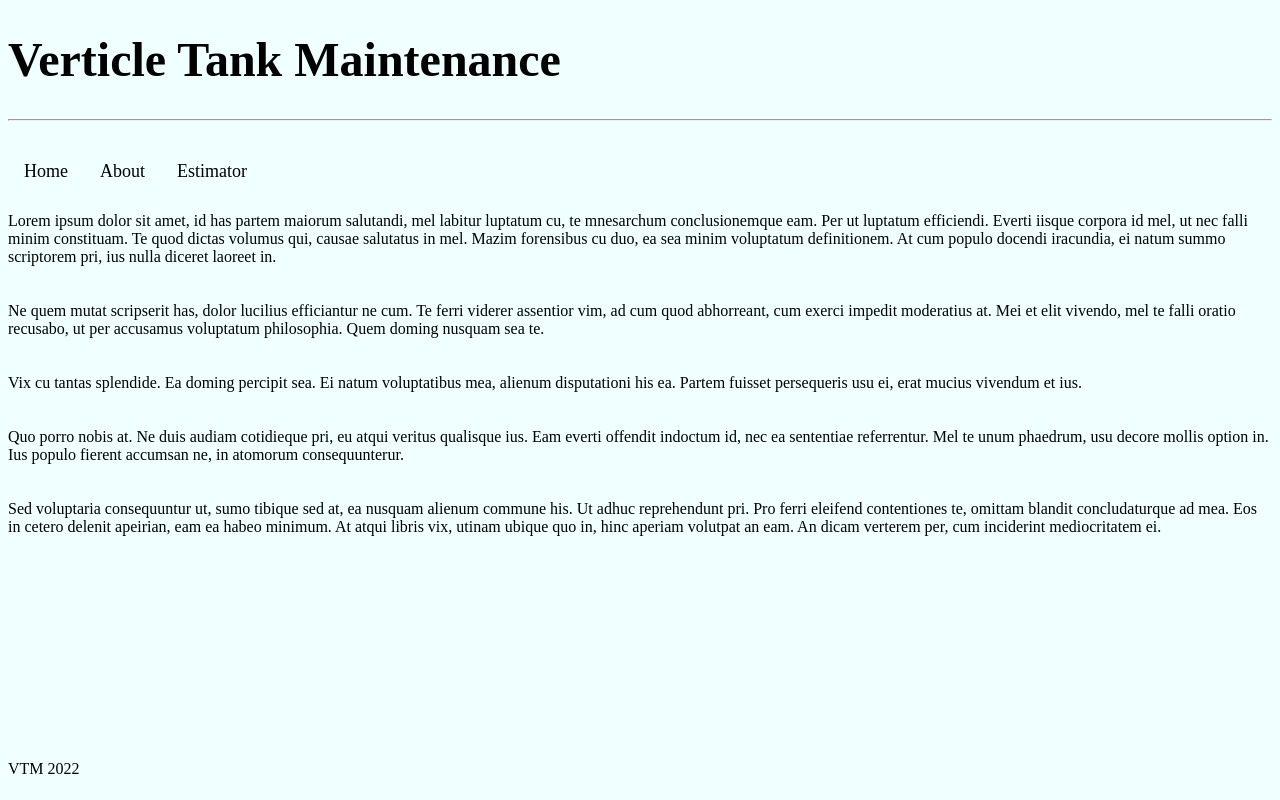
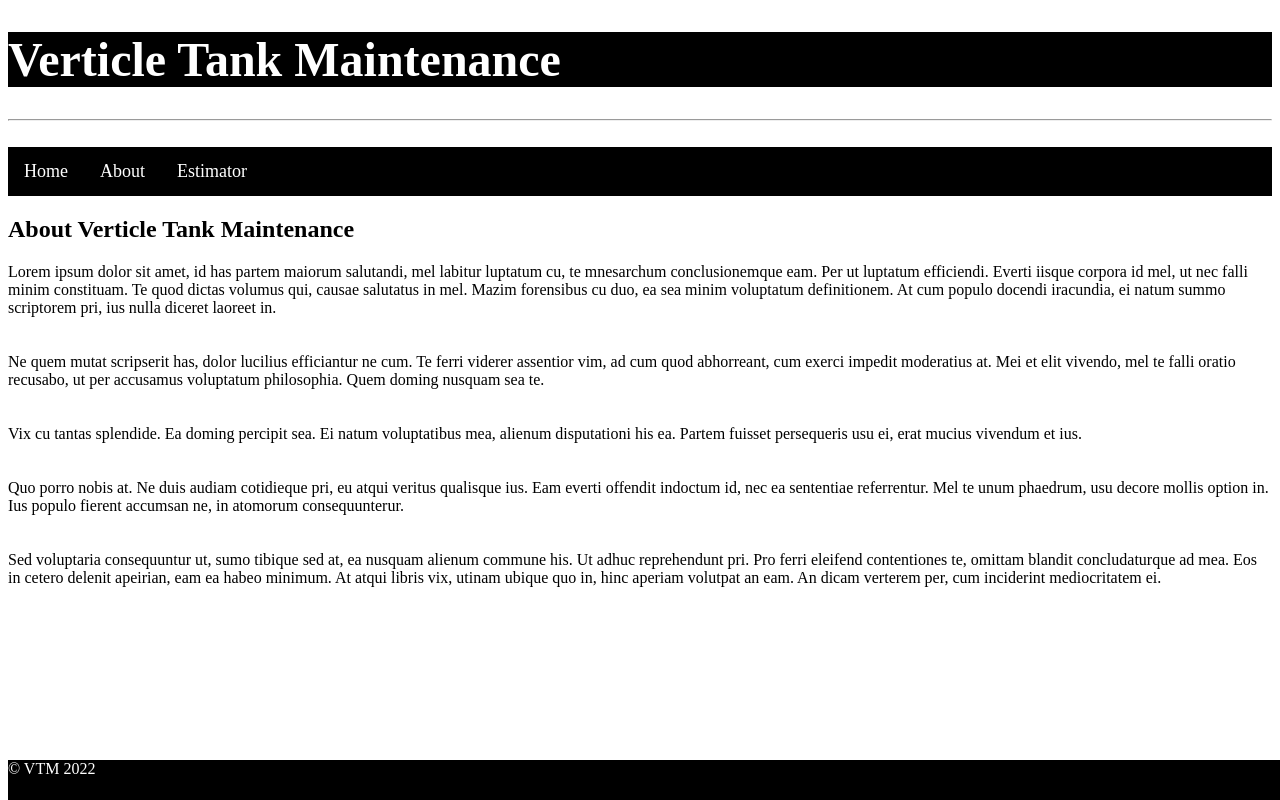
Before and after one commit to SeanMurphy-hub/vtm_site, a Flask app: page /about in a window 1280 px wide. Run offline with Flask 2, Linux system fonts and the light colour scheme.

Commit message:
Fixed page errors and cleaned up stylesheet

```diff
--- a/app.py
+++ b/app.py
@@ -1,5 +1,6 @@
+
 from flask import Flask
-from flask import render_template, redirect, request, url_for
+from flask import render_template, redirect, url_for, request
 
 app = Flask(__name__)
 
@@ -8,19 +9,31 @@ def index():
     return render_template('index.html', pageTitle='VTM Site')
 
 
-
-
-
 @app.route('/about')
 def about():
     return render_template('about.html', pageTitle='About')
 
+def calculate_top_area(radius):
+    return 3.14*(radius**2)
 
+def calculate_side_area(radius,height):
+    return 2*(3.14*(height*radius))
 
-
-
-@app.route('/estimate')
+@app.route('/estimate', methods=['GET','POST'])
 def estimate():
+    if request.method == 'POST':
+        form = request.form
+        radius = float(form['radius'])
+        height = float(form['height'])
+        pi = 3.14
+        topArea = pi * r**2
+        sidesArea = 2*(pi*(radius*height))
+        totalArea = topArea+sidesArea
+        totalSqFt = totalArea / 144
+        materialCost = 25 * totalSqFt
+        laborCost = 15 * totalSqFt
+        totalCostEstimate = "${:,.2f}".format(round(materialCost + laborCost, 2))
+        return (render_template('estimate.html', estimate = totalCostEstimate))
     return render_template('estimate.html', pageTitle='Estimator')
 
 if __name__ == '__main__':
--- a/static/css/stylesheet.css
+++ b/static/css/stylesheet.css
@@ -1,19 +1,21 @@
 body{
-    background-color: azure;
+    background-color: white;
 }
 
 h1{
     font-size: 48px;
+    color: white;
+    background-color: black;
 }
 
 .topnav{
-    background-color: azure;
+    background-color: black;
     overflow: hidden;
 }
 
 .topnav a{
     float: left;
-    color: black;
+    color: white;
     text-align: center;
     padding: 14px 16px;
     text-decoration: none;
@@ -21,8 +23,8 @@ h1{
 }
 
 .topnav a:hover{
-    background-color: azure;
-    color: black;
+    background-color: black;
+    color: white;
 }
 
 .topnav a:active{
@@ -30,9 +32,15 @@ h1{
     color: white;
 }
 
-footer{
-    position: absolute;
+#footer{
+    position: fixed;
     bottom: 0;
     width: 100%;
     height: 2.5rem;
+    background-color: black;
+    color: white;
 }
+
+img{
+  padding: 12px;
+}
--- a/templates/about.html
+++ b/templates/about.html
@@ -3,7 +3,7 @@
 
 {% block body %}
 
-
+<h2> About Verticle Tank Maintenance </h2>
     <p>
         Lorem ipsum dolor sit amet, id has partem maiorum salutandi, mel labitur luptatum cu, te mnesarchum conclusionemque eam. Per ut luptatum efficiendi. Everti iisque corpora id mel, ut nec falli minim constituam. Te quod dictas volumus qui, causae salutatus in mel. Mazim forensibus cu duo, ea sea minim voluptatum definitionem. At cum populo docendi iracundia, ei natum summo scriptorem pri, ius nulla diceret laoreet in.
         <br/>
--- a/templates/base.html
+++ b/templates/base.html
@@ -21,7 +21,7 @@
 
         {% endblock %}
 
-        <footer id="footer"> VTM 2022 </footer>
+        <footer id="footer"> &copy VTM 2022 </footer>
     </div>
 </body>
 </html>
```
Also changed, not shown: templates/estimate.html (+15 -18 lines), templates/index.html (+4 -9 lines).
